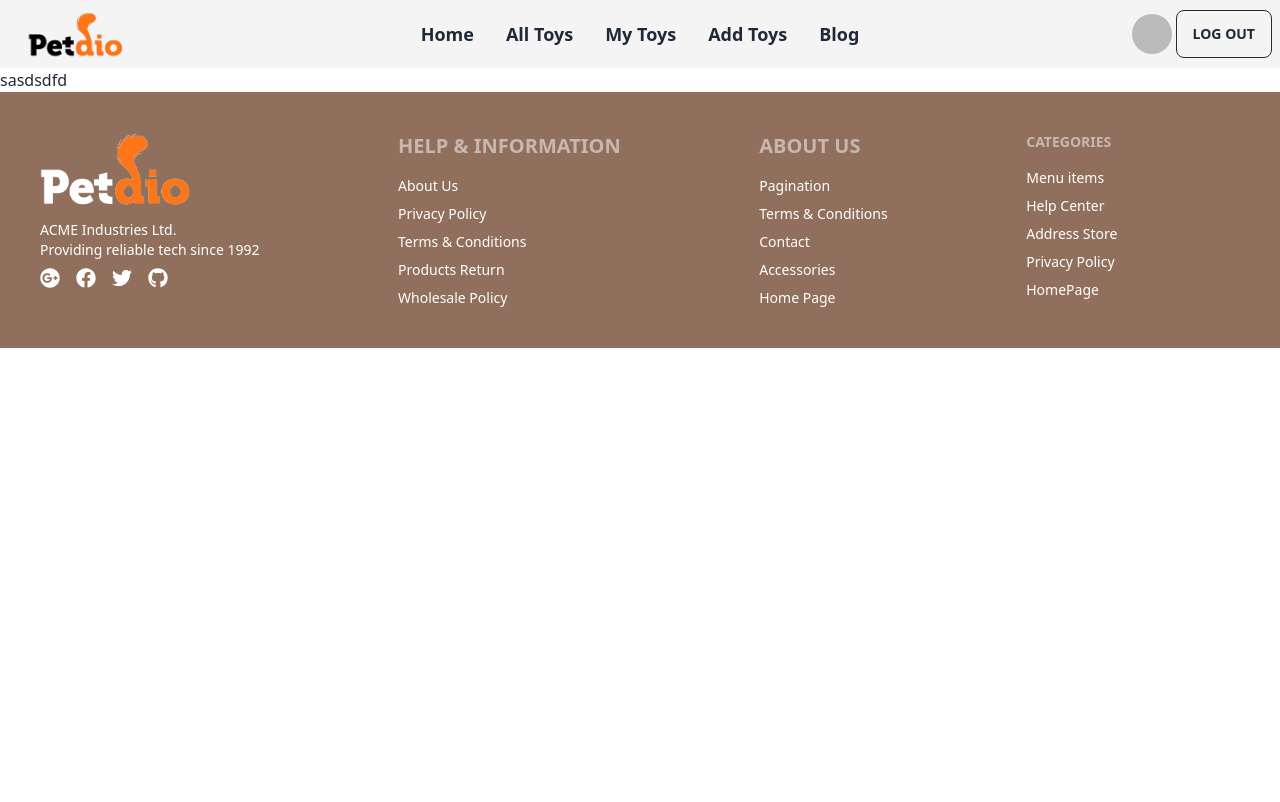
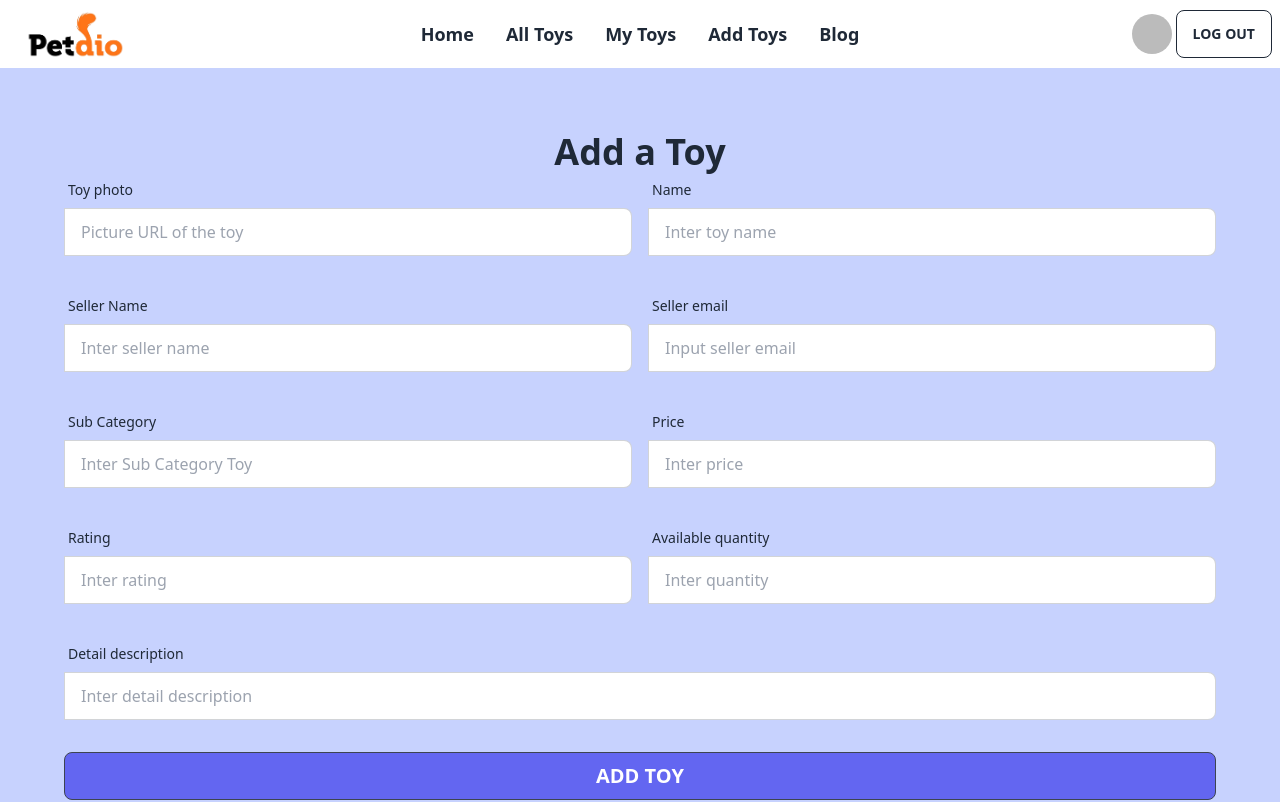
Before and after one commit to mdmorshedsagar/Toy_dogs, a React (Vite) app: page /addToys in a window 1280 px wide. Shown: the top 802 px of the page. Built offline with nearby package versions, Linux system fonts and the light colour scheme; no server answers; sample sign-in values are in the browser's storage.

Commit message:
addtoy-layout-create

```diff
--- a/src/Component/Pages/AddToyes/AddToyes.jsx
+++ b/src/Component/Pages/AddToyes/AddToyes.jsx
@@ -2,9 +2,100 @@
 
 const AddToyes = () => {
     return (
-        <div>
-            sasdsdfd
-        </div>
+        <div className="bg-indigo-200 p-16">
+        <h2 className="text-4xl font-bold text-center">Add a Toy</h2>
+        <form >
+
+            <div className="md:flex mb-8">
+                <div className="form-control md:w-1/2">
+                    <label className="label">
+                        <span className="label-text">Toy photo</span>
+                    </label>
+                    <label className="input-group">
+                        <input type="text" name="photo" placeholder="Picture URL of the toy" className="input input-bordered w-full" />
+                    </label>
+                </div>
+                <div className="form-control md:w-1/2 ml-4">
+                    <label className="label">
+                        <span className="label-text">Name</span>
+                    </label>
+                    <label className="input-group">
+                        <input type="text" name="name" placeholder="Inter toy name" className="input input-bordered w-full" />
+                    </label>
+                </div>
+            </div>
+            {/* form supplier row */}
+            <div className="md:flex mb-8">
+                <div className="form-control md:w-1/2">
+                    <label className="label">
+                        <span className="label-text">Seller Name</span>
+                    </label>
+                    <label className="input-group">
+                        <input type="text" name="sellerName" placeholder="Inter seller name" className="input input-bordered w-full" />
+                    </label>
+                </div>
+                <div className="form-control md:w-1/2 ml-4">
+                    <label className="label">
+                        <span className="label-text">Seller email</span>
+                    </label>
+                    <label className="input-group">
+                        <input type="email" name="email" placeholder="Input seller email" className="input input-bordered w-full" required/>
+                    </label>
+                </div>
+            </div>
+
+            <div className="md:flex mb-8">
+                <div className="form-control md:w-1/2">
+                    <label className="label">
+                        <span className="label-text">Sub Category</span>
+                    </label>
+                    <label className="input-group">
+                        <input type="text" name="category" placeholder="Inter Sub Category Toy" className="input input-bordered w-full" />
+                    </label>
+                </div>
+                <div className="form-control md:w-1/2 ml-4">
+                    <label className="label">
+                        <span className="label-text">Price</span>
+                    </label>
+                    <label className="input-group">
+                        <input type="text" name="price" placeholder="Inter price" className="input input-bordered w-full" />
+                    </label>
+                </div>
+            </div>
+            <div className="md:flex mb-8">
+                <div className="form-control md:w-1/2">
+                    <label className="label">
+                        <span className="label-text">Rating</span>
+                    </label>
+                    <label className="input-group">
+                        <input type="text" name="rating" placeholder="Inter rating" className="input input-bordered w-full" />
+                    </label>
+                </div>
+                <div className="form-control md:w-1/2 ml-4">
+                    <label className="label">
+                        <span className="label-text">Available quantity</span>
+                    </label>
+                    <label className="input-group">
+                        <input type="text" name="quantity" placeholder="Inter quantity" className="input input-bordered w-full" />
+                    </label>
+                </div>
+            </div>
+
+            <div className="mb-8">
+                <div className="form-control w-full">
+                    <label className="label">
+                        <span className="label-text">Detail description
+</span>
+                    </label>
+                    <label className="input-group">
+                        <input type="text" name="description" placeholder="Inter detail description" className="input input-bordered w-full" />
+                    </label>
+                </div>
+            </div>
+            <input type="submit" value="Add toy" className="btn w-full text-xl font-bold bg-indigo-500 hover:bg-indigo-300" />
+
+        </form>
+    </div>
     );
 };
 
--- a/src/Component/Shared/Navbar.jsx
+++ b/src/Component/Shared/Navbar.jsx
@@ -14,7 +14,7 @@ const Navbar = () => {
       });
   };
   return (
-    <div className="navbar bg-zinc-100">
+    <div className="navbar ">
       <div className="navbar-start">
         <div className="dropdown">
           <label tabIndex={0} className="btn btn-ghost lg:hidden">
```
